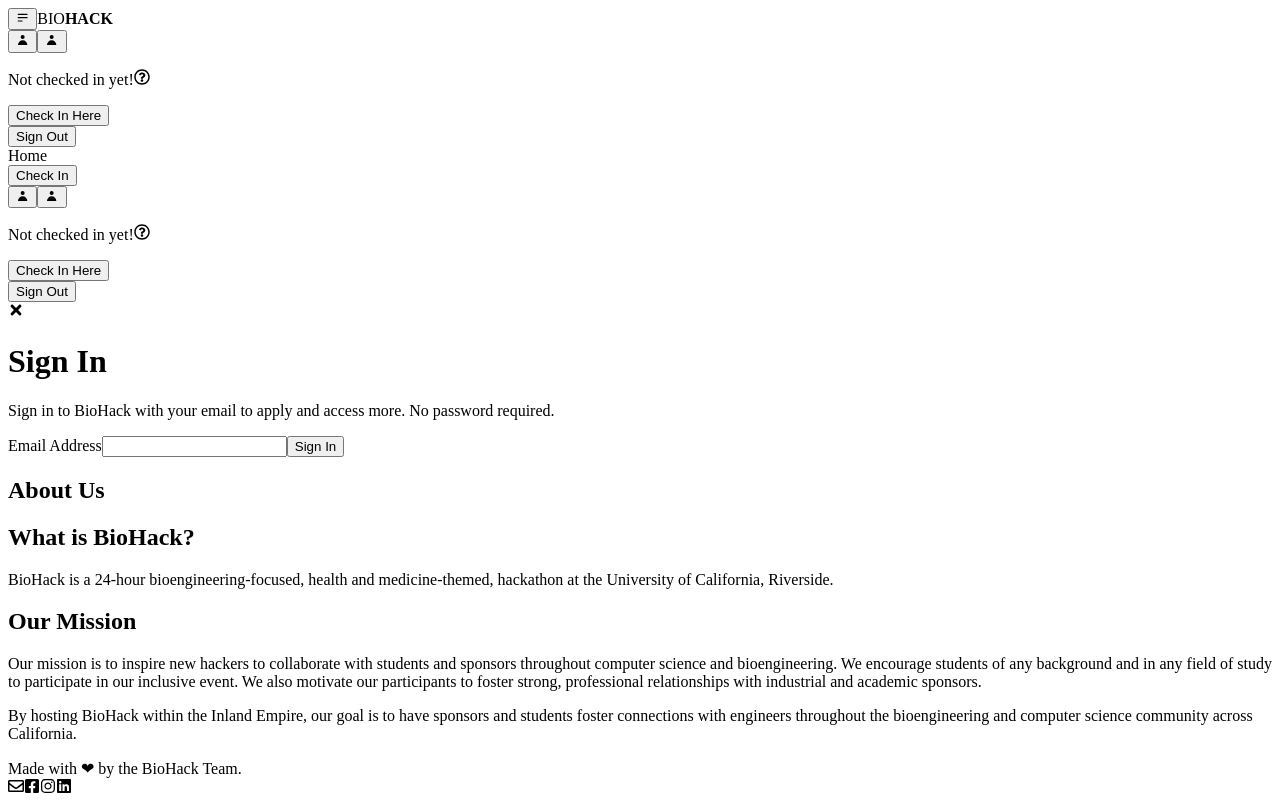
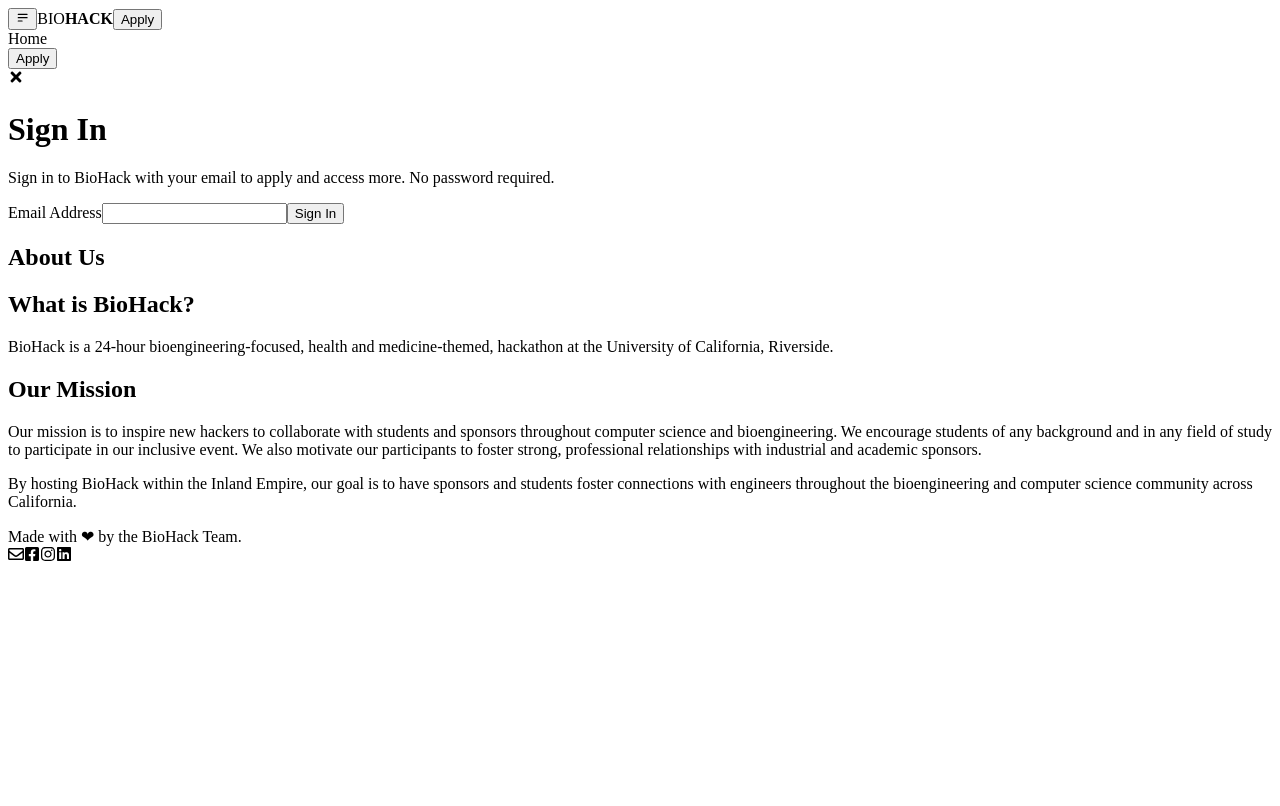
Before and after one commit to claynaut/biohack2022, a Next.js app: page /about in a window 1280 px wide. Built offline with nearby package versions, Linux system fonts and the light colour scheme; no server answers.

Commit message:
Fix display

```diff
--- a/components/Nav.js
+++ b/components/Nav.js
@@ -77,7 +77,7 @@
                 </Link>
             }
             {
-              !session
+              session
               ?
                 <div
                   className="justify-self-end lg:hidden"
@@ -204,7 +204,7 @@
           </div>
           <div className="flex justify-self-end gap-4">
             {
-              !session
+              session
               ?
                 <>
                   <Link passHref href="/check-in">
```
